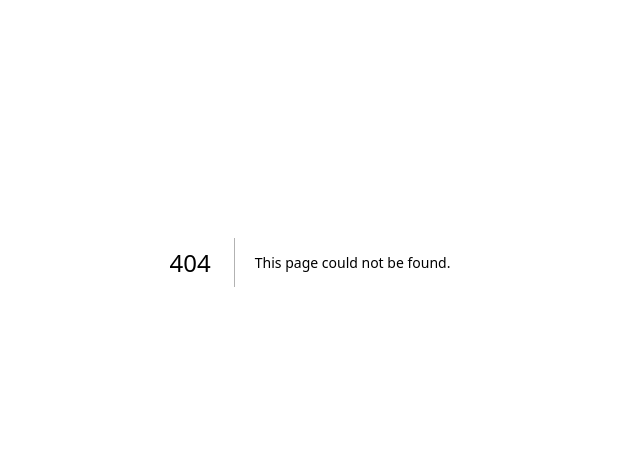
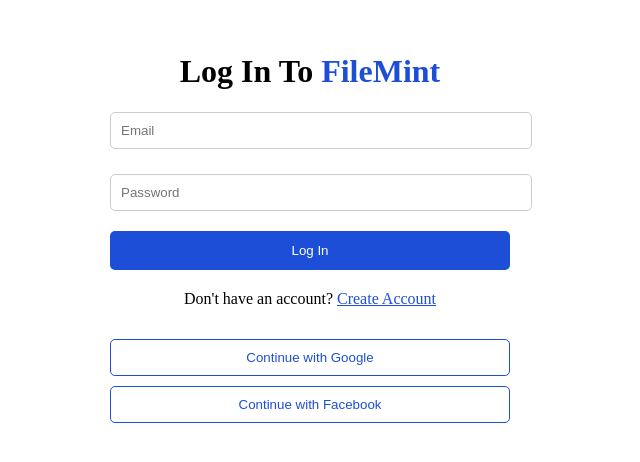
Before and after one commit to Officially-aditya/FileMint, a Next.js app: page /login in a window 1280 px wide. Before the commit this address had no page. Shown: the part 138-600 px from the top of the page, without its empty margins (330-970 px from the left). Built offline with nearby package versions, Linux system fonts and the light colour scheme.

Commit message:
login fixes

```diff
--- /dev/null
+++ b/src/app/login/page.tsx
@@ -0,0 +1,112 @@
+import React from "react";
+import Link from "next/link";
+
+const LoginPage = () => {
+  return (
+    <div style={{ marginTop: "150px" }}>
+
+      {/* Right Section with Login Form */}
+      <div
+        style={{
+          flex: 1,
+          display: "flex",
+          justifyContent: "center",
+          alignItems: "center",
+          backgroundColor: "#fff",
+          padding: "20px",
+        }}
+      >
+        <div style={{ width: "100%", maxWidth: "400px" }}>
+          <h1 style={{ textAlign: "center", color: "black" }}>
+            Log In To <span style={{ color: "#1D4ED8" }}>FileMint</span>
+          </h1>
+          <form>
+            <div style={{ marginBottom: "15px" }}>
+              <input
+                type="email"
+                placeholder="Email"
+                style={{
+                  width: "100%",
+                  padding: "10px",
+                  marginBottom: "10px",
+                  borderRadius: "5px",
+                  border: "1px solid #ccc",
+                }}
+                required
+              />
+            </div>
+            <div style={{ marginBottom: "20px" }}>
+              <input
+                type="password"
+                placeholder="Password"
+                style={{
+                  width: "100%",
+                  padding: "10px",
+                  borderRadius: "5px",
+                  border: "1px solid #ccc",
+                }}
+                required
+              />
+            </div>
+            <div style={{ textAlign: "center", marginBottom: "20px" }}>
+              <button
+                type="submit"
+                style={{
+                  padding: "12px 20px",
+                  backgroundColor: "#1D4ED8",
+                  color: "#fff",
+                  border: "none",
+                  borderRadius: "5px",
+                  width: "100%",
+                  cursor: "pointer",
+                }}
+              >
+                Log In
+              </button>
+            </div>
+            <div style={{ textAlign: "center" }}>
+              <p>
+                Don't have an account?{" "}
+                <Link href="/signup" style={{ color: "#1D4ED8" }}>
+                  Create Account
+                </Link>
+              </p>
+            </div>
+          </form>
+          <div style={{ textAlign: "center" }}>
+            <button
+              style={{
+                backgroundColor: "#fff",
+                color: "#1D4ED8",
+                border: "1px solid #1D4ED8",
+                padding: "10px 20px",
+                borderRadius: "5px",
+                width: "100%",
+                cursor: "pointer",
+                marginTop: "15px",
+              }}
+            >
+              Continue with Google
+            </button>
+            <button
+              style={{
+                backgroundColor: "#fff",
+                color: "#1D4ED8",
+                border: "1px solid #1D4ED8",
+                padding: "10px 20px",
+                borderRadius: "5px",
+                width: "100%",
+                cursor: "pointer",
+                marginTop: "10px",
+              }}
+            >
+              Continue with Facebook
+            </button>
+          </div>
+        </div>
+      </div>
+    </div>
+  );
+};
+
+export default LoginPage;
```
